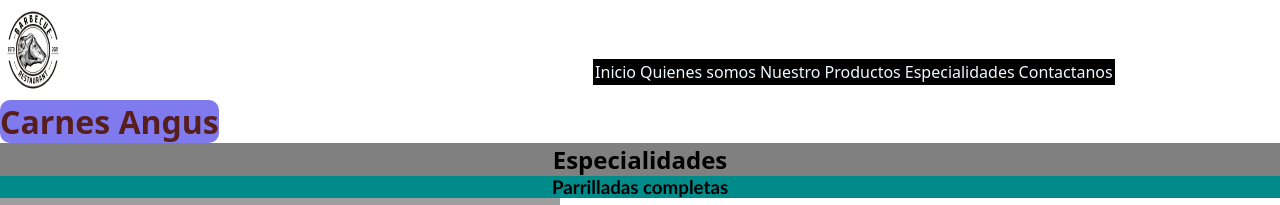
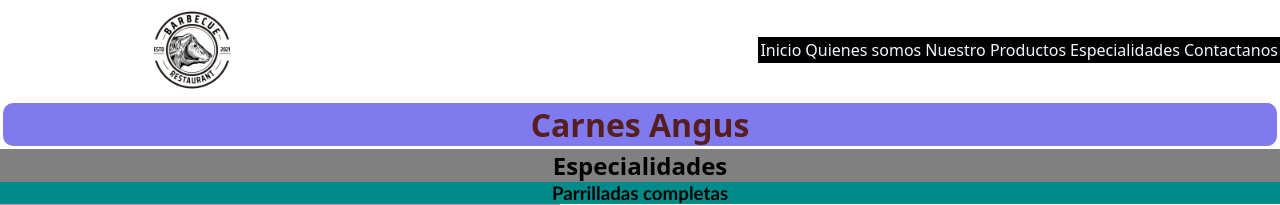
Before and after one commit to pablodfrias/carnes_angus, a plain HTML site: page navegacion/especialidades.html in a window 1280 px wide. Shown: the top 205 px of the page. Drawn offline with Linux system fonts and the light colour scheme; grey boxes are pictures that could not be loaded.

Commit message:
correcion de todos los html

```diff
--- a/css/style.css
+++ b/css/style.css
@@ -8,6 +8,7 @@
 h1 {
     background-color: rgba(58, 49, 230, 0.644);
     color: rgb(87, 30, 30);
+    margin: 3px;
 }
 
 .bordesRedondeados {
--- a/navegacion/especialidades.html
+++ b/navegacion/especialidades.html
@@ -19,22 +19,23 @@
 
 <body>
     <header>
-        <div>
-            <img class="bordesRedondeados imgChica contenedor_logo logo" src="../assets/15635757_5643919.jpg" alt="logo del sitio">
-            <h1 class="centrar bordesRedondeados"> Carnes Angus</h1>
+        <div class="contenedor_logo logo">
+            <img class="bordesRedondeados imgChica " src="../assets/15635757_5643919.jpg"
+                alt="logo del sitio">
         </div>
 
         <nav>
-            <ul class="navegacion menuEnLinea li barranav">
+            <ol class="navegacion menuEnLinea li barranav">
                 <li><a href="../index.html">Inicio</a></li>
-                <li><a href="./quienes_somos.html">Quienes somos</a></li>
-                <li><a href="./nuestros_productos.html">Nuestro Productos</a></li>
-                <li><a href="./especialidades.html">Especialidades</a></li>
-                <li><a href="./contactanos.html">Contactanos</a></li>
-            </ul>
+                <li><a href="../navegacion/quienes_somos.html">Quienes somos</a></li>
+                <li><a href="../navegacion/nuestros_productos.html">Nuestro Productos</a></li>
+                <li><a href="../navegacion/especialidades.html">Especialidades</a></li>
+                <li><a href="../navegacion/contactanos.html">Contactanos</a></li>
+            </ol>
         </nav>
     </header>
     <main>
+        <h1 class="centrar bordesRedondeados"> Carnes Angus</h1>
         <article>
             <h2 class="centrar fondoTitulos">Especialidades</h2>
         </article>
```
Also changed, not shown: index.html (+0 -1 lines), navegacion/contactanos.html (+3 -4 lines), navegacion/nuestros_productos.html (+11 -9 lines), navegacion/quienes_somos.html (+10 -9 lines).
